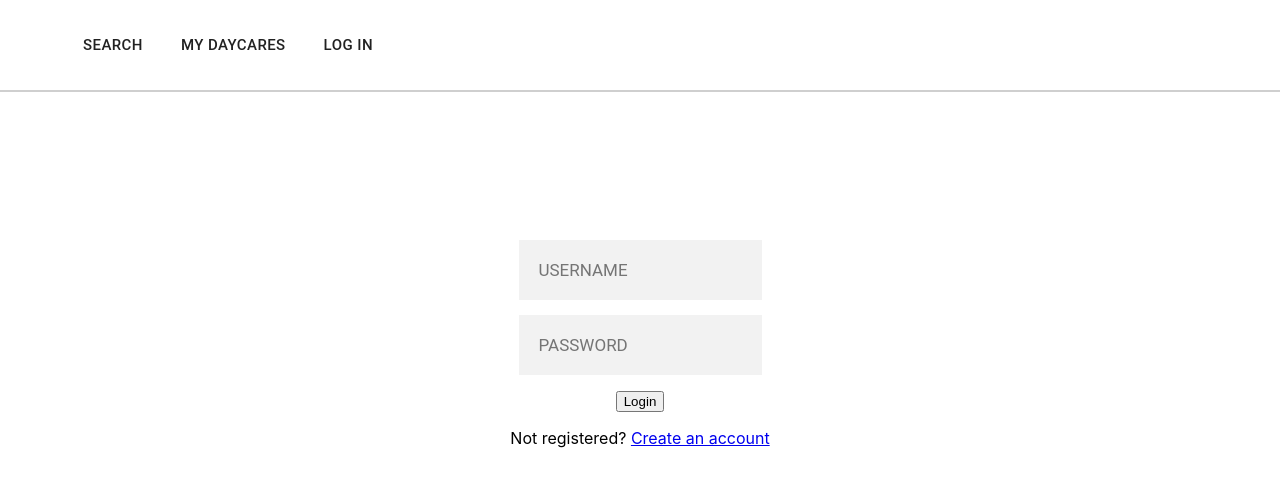
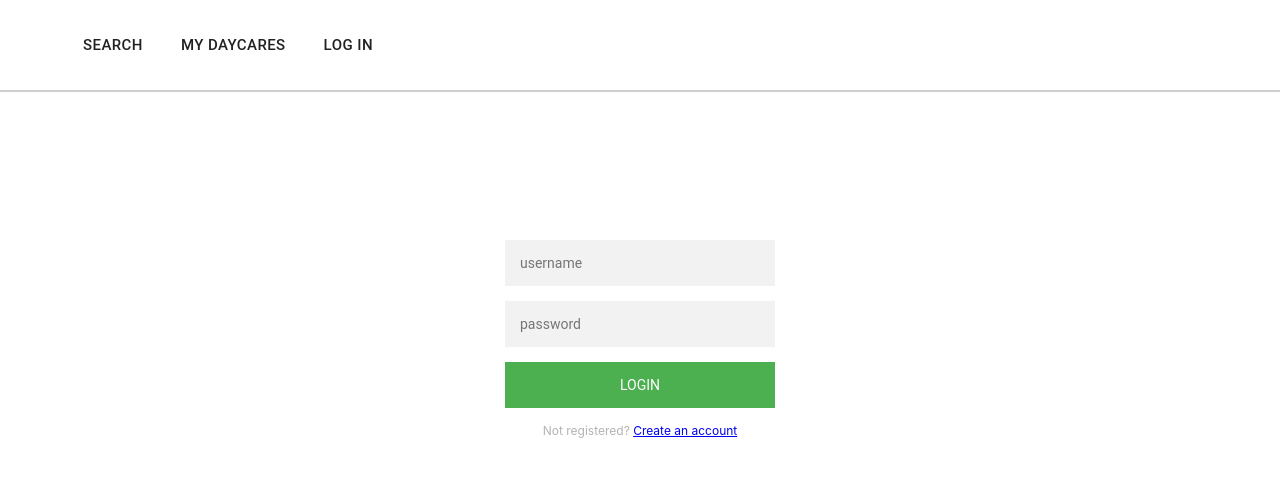
Before and after one commit to Pignataro67/Finndadaycare-FE, a React (Create React App) app in the folder findadaycare-fe/: page /login in a window 1280 px wide. Shown: the top 486 px of the page. Built offline with nearby package versions, Linux system fonts and the light colour scheme; no server answers.

Commit message:
mo stylin'

```diff
--- a/findadaycare-fe/src/App.css
+++ b/findadaycare-fe/src/App.css
@@ -213,14 +213,13 @@ hr {
   font-size: 14px;
 }
 
-.register__input {
+.register__button {
   font-family: "Roboto", sans-serif;
   text-transform: uppercase;
   outline: 0;
   background: #4CAF50;
   width: 100%;
   border: 0;
-  margin: 0 0 15px;
   padding: 15px;
   color: #FFFFFF;
   font-size: 14px;
@@ -229,18 +228,12 @@ hr {
   cursor: pointer;
 }
 
-.register__input {
-  font-family: "Roboto", sans-serif;
-  outline: 0;
-  background: #f2f2f2;
-  width: 90%;
-  border: 5;
-  margin: 5 5 20px;
-  padding: 20px;
-  box-sizing: border-box;
-  font-size: 17px;
+.register__button:hover,.register__button:active,.register__button:focus {
+  background: #43A047;
 }
 
-.form .login__form {
-  display: none;
+.register__message {
+  margin: 15px 0 0;
+  color: #b3b3b3;
+  font-size: 12px;
 }
```
